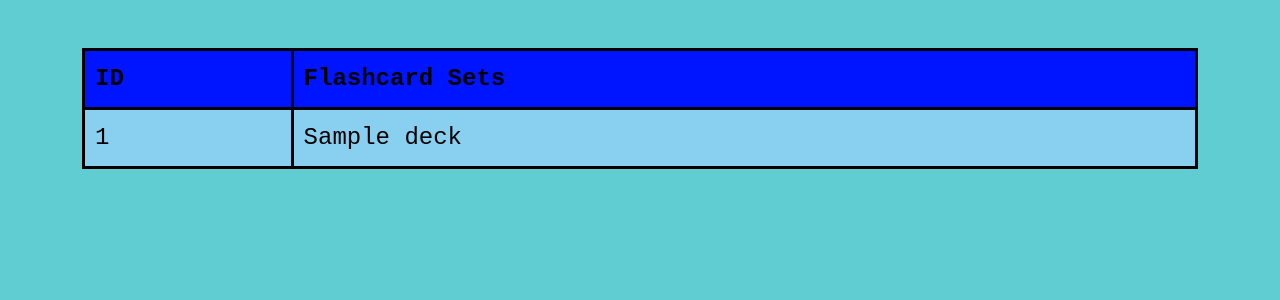
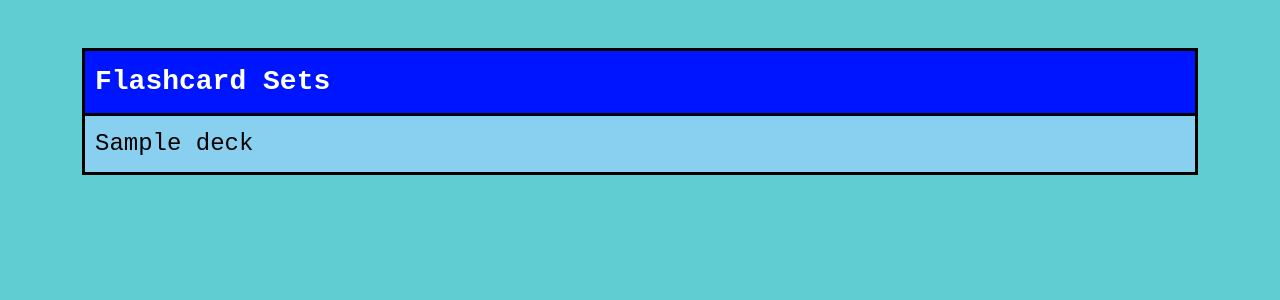
Before and after one commit to W2YUCR/CS180-Project, a Django app: template decks/templates/decks/deck_list.html in a window 1280 px wide. Shown: the part 56-356 px from the top of the page. Run offline with Django 5.2, Linux system fonts and the light colour scheme; the template is opened without the code that fills it: most values are stand-ins (such as "Sample title", 1, 10 or a date in 2020).

Commit message:
Fixed the Flashcard Set List to be more simple and compact.

```diff
--- a/core/static/core/deck-list.css
+++ b/core/static/core/deck-list.css
@@ -16,9 +16,33 @@ th, td {
 
 th {
     background-color: #0015ff;
+    color: white;
+    font-size: 28px;
+}
+
+td, th {
+    width: 200px; /* Set fixed width for all columns */
+}
+
+th:nth-child(1), td:nth-child(1) {
+    width: 25px; /* Set width for the first column */
+}
+
+th:nth-child(2), td:nth-child(2) {
+    width: 350px; /* Set width for the second column */
+}
+
+tbody tr:hover {
+    background-color: #0088ff;
+    cursor: pointer;
 }
 
 a {
     text-decoration: none;
     color: #000000;
 }
+
+a:hover {
+    text-decoration: underline;
+    color: #0033cc;
+}
--- a/decks/templates/decks/deck_list.html
+++ b/decks/templates/decks/deck_list.html
@@ -5,14 +5,12 @@
   <table>
     <thead>
       <tr>
-        <th>ID</th>
         <th>Flashcard Sets</th>
       </tr>
     </thead>
     <tbody>
       {% for deck in deck_list %}
         <tr>
-          <td>{{ deck.id }}</td>
           <td>
             <a href="{{ deck.id }}">{{ deck.name }}</a>
           </td>
```
